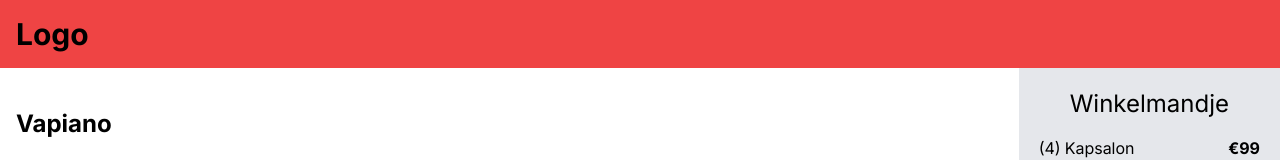
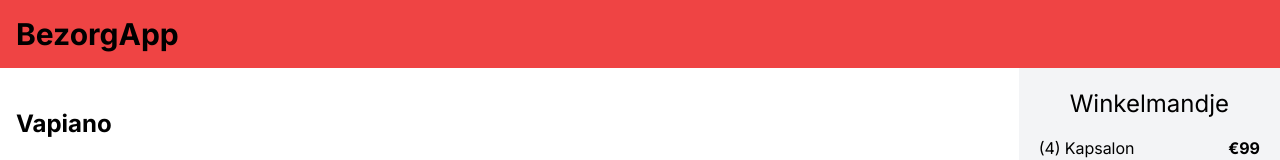
Before and after one commit to sjoerdvermeijden/next-delivery, a Next.js app: page /restaurants/0 in a window 1280 px wide. Shown: the top 160 px of the page. Built offline with nearby package versions, Linux system fonts and the light colour scheme; grey boxes are pictures that could not be loaded.

Commit message:
Adds a box shadow

```diff
--- a/src/app/restaurants/[id]/page.tsx
+++ b/src/app/restaurants/[id]/page.tsx
@@ -31,7 +31,7 @@ function RestaurantPage() {
                     <ul className='grid gap-5'>
                         {
                             restaurant?.menu.map((item) => {
-                                return <li key={item.id} className='flex'>
+                                return <li key={item.id} className='flex shadow-md'>
                                     <figure className='hidden lg:block' style={{ position: 'relative', width: '200px', minHeight: '120px' }}>
                                         <Image
                                             src={item?.image.img}
--- a/src/components/Cart.tsx
+++ b/src/components/Cart.tsx
@@ -21,7 +21,7 @@ function Cart({ }: Props) {
 
     return (
         <>
-            <div className={`${responsiveState ? 'bottom-0' : 'h-full top-0'} fixed left-0 w-full lg:relative lg:w-80 lg:h-auto  bg-gray-200 p-5`}>
+            <div className={`${responsiveState ? 'bottom-0' : 'h-full top-0'} fixed left-0 w-full lg:relative lg:w-80 lg:h-auto  bg-gray-100 p-5`}>
                 <div className={`${responsiveState ? 'hidden' : 'mb-5 block'} justify-center items-center flex lg:block`}>
                     <h3 className='text-2xl text-center mr-auto lg:mr-0'>Winkelmandje</h3>
                     <button type="button" className="bg-white rounded-md p-2 inline-flex items-center justify-center text-gray-400 hover:text-gray-500 hover:bg-gray-100 focus:outline-none focus:ring-2 focus:ring-inset focus:ring-indigo-500 lg:hidden" onClick={(e) => cartView(e)}>
--- a/src/components/Header.tsx
+++ b/src/components/Header.tsx
@@ -6,7 +6,7 @@ function Header({ }: Props) {
     return (
         <div className='p-4 bg-red-500'>
             <Link href="/">
-                <h1 className='font-bold text-3xl'>Logo</h1>
+                <h1 className='font-bold text-3xl'>BezorgApp</h1>
             </Link>
         </div>
     )
--- a/src/components/Restaurant.tsx
+++ b/src/components/Restaurant.tsx
@@ -7,7 +7,7 @@ import { RestaurantType } from '@/types/Restaurant'
 function Restaurant({ name, description, image }: RestaurantType) {
     return (
         <>
-            <div className='flex rounded-l-md'>
+            <div className='flex rounded-l-md shadow-md'>
                 <figure className='hidden lg:block rounded-l-md' style={{ position: 'relative', width: '200px', minHeight: '120px' }}>
                     <Image
                         src={image?.img}
```
